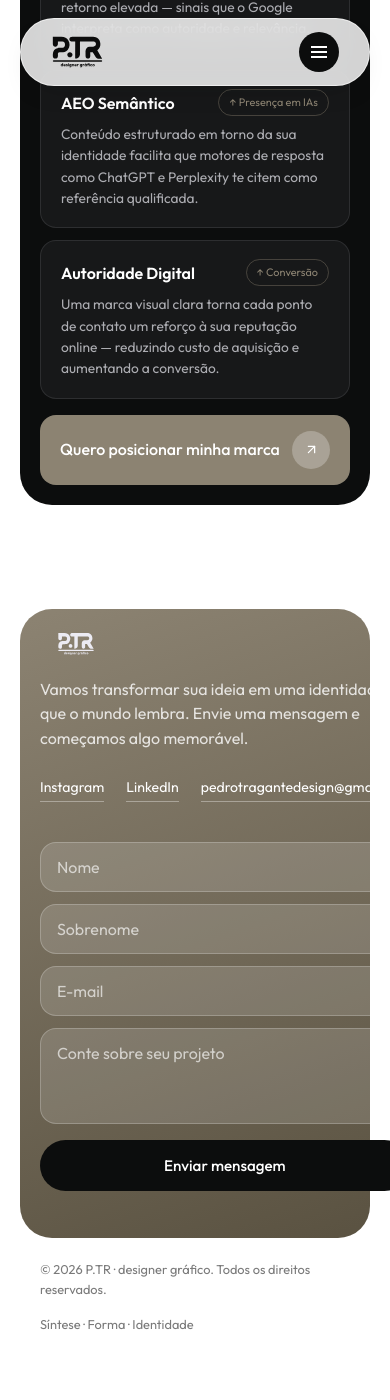
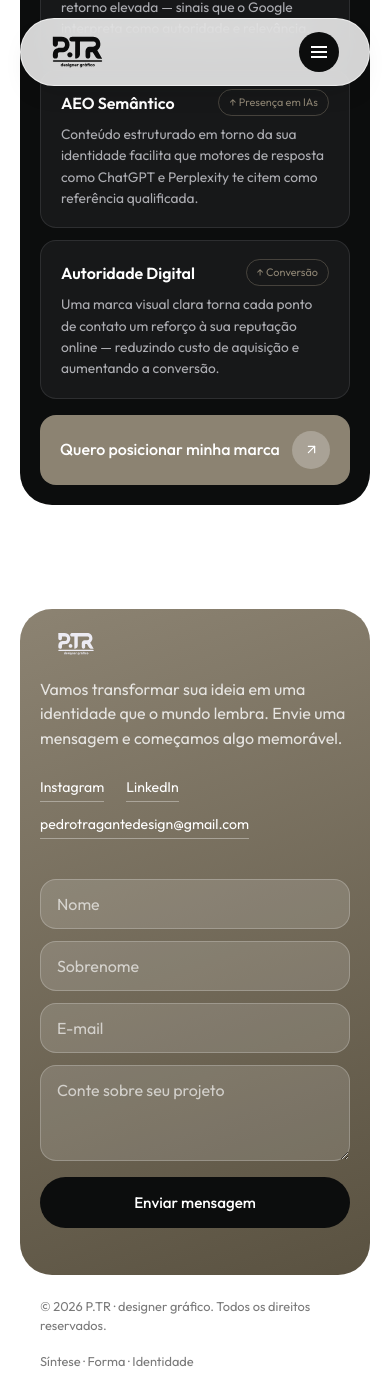
Before and after one commit to PedroHTrag/ptr-site, a Jekyll site: the page index.html, which Jekyll copies as it is, in a window 390 px wide and 1400 px high, scrolled down 5604 px. Built offline with Jekyll 4.4.1, drawn with Linux system fonts in a browser that asks for light colours; some web fonts are replaced; before the commit the page ends 6967 px from its top, so only the background shows below that.

Commit message:
Corrige layout do contato em telas mobile
Co-authored-by: Copilot <223556219+Copilot@users.noreply.github.com>

```diff
--- a/css/style.css
+++ b/css/style.css
@@ -546,7 +546,7 @@ a.icon-btn:hover, button.icon-btn:hover{ background: var(--black); color: var(--
   gap: 40px;
   color: var(--white);
 }
-.footer-left .footer-logo img{ height: 30px; }
+.footer-left, .footer-form{ min-width:0; } .footer-left .footer-logo img{ height: 30px; }
 .footer-left p{ color: rgba(255,255,255,.8); margin-top:18px; max-width: 34ch; }
 .footer-social{ display:flex; gap:22px; margin-top:26px; }
 .footer-social a{ font-size:.88rem; color:#fff; border-bottom:1px solid rgba(255,255,255,.35); padding-bottom:2px; }
@@ -795,7 +795,7 @@ a.blog-card:hover img{ transform: scale(1.05); }
   .blog-grid{ grid-template-columns: repeat(2,1fr); }
   .article-cover{ border-radius:var(--radius-lg); }
   .theme-panel{ grid-template-columns:1fr; }
-  .footer-card{ grid-template-columns:1fr; }
+  .footer-card{ grid-template-columns:minmax(0,1fr); }
 }
 
 @media (max-width: 720px){
@@ -830,7 +830,7 @@ a.blog-card:hover img{ transform: scale(1.05); }
   .blog-grid{ grid-template-columns: 1fr; }
   .article-header h1{ font-size:clamp(2.1rem,10vw,3rem); }
   .service-chips{ grid-template-columns:1fr; }
-  .form-row{ grid-template-columns:1fr; }
+  .form-row{ grid-template-columns:1fr; } .footer-social{ flex-wrap:wrap; gap:12px 22px; } .footer-social a{ min-width:0; overflow-wrap:anywhere; } .footer-form input, .footer-form textarea, .footer-form button{ min-width:0; max-width:100%; }
   .footer-bottom{ flex-direction:column; align-items:flex-start; }
   .newsletter-bar{ flex-direction:column; align-items:flex-start; }
   .newsletter-form{ width:100%; }
```
